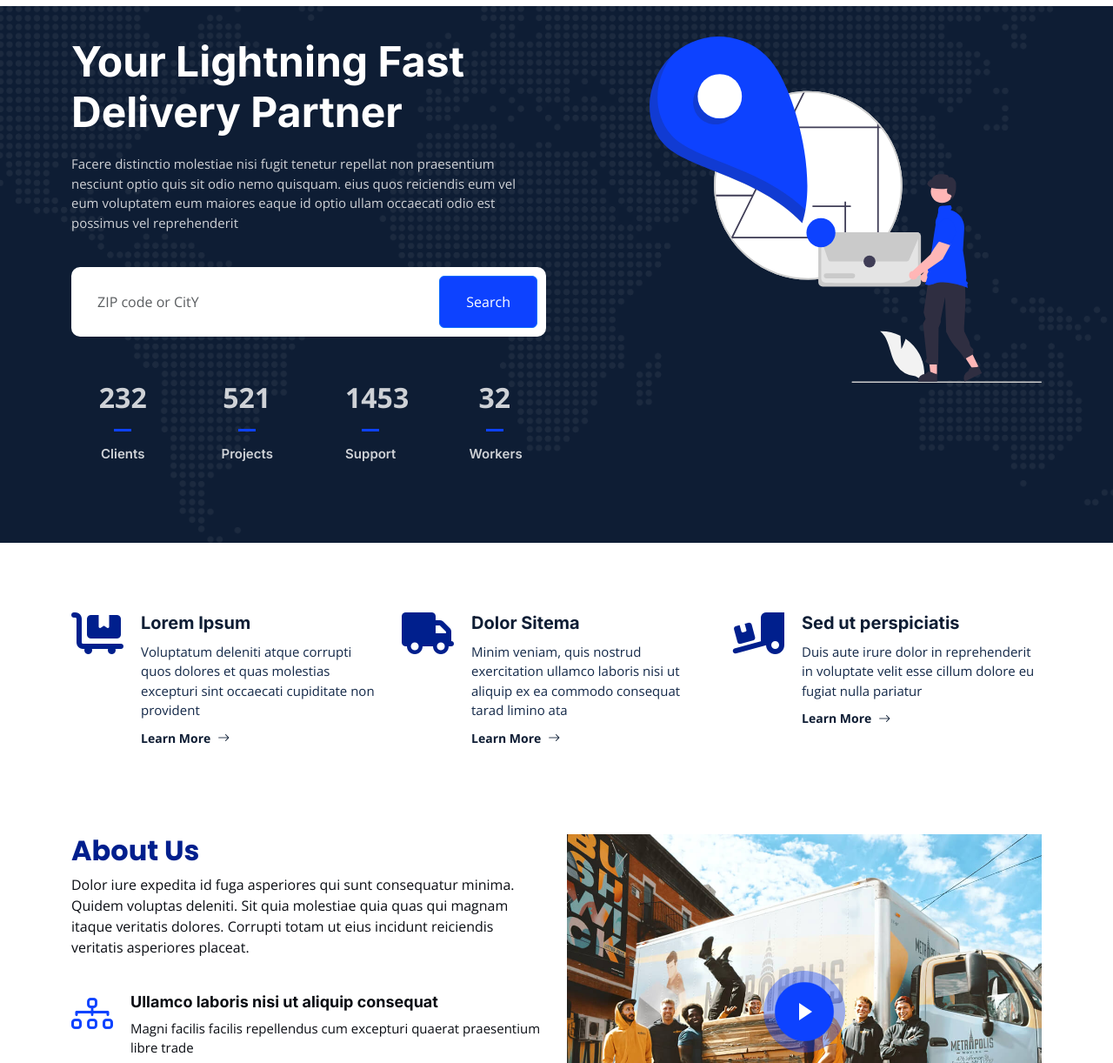
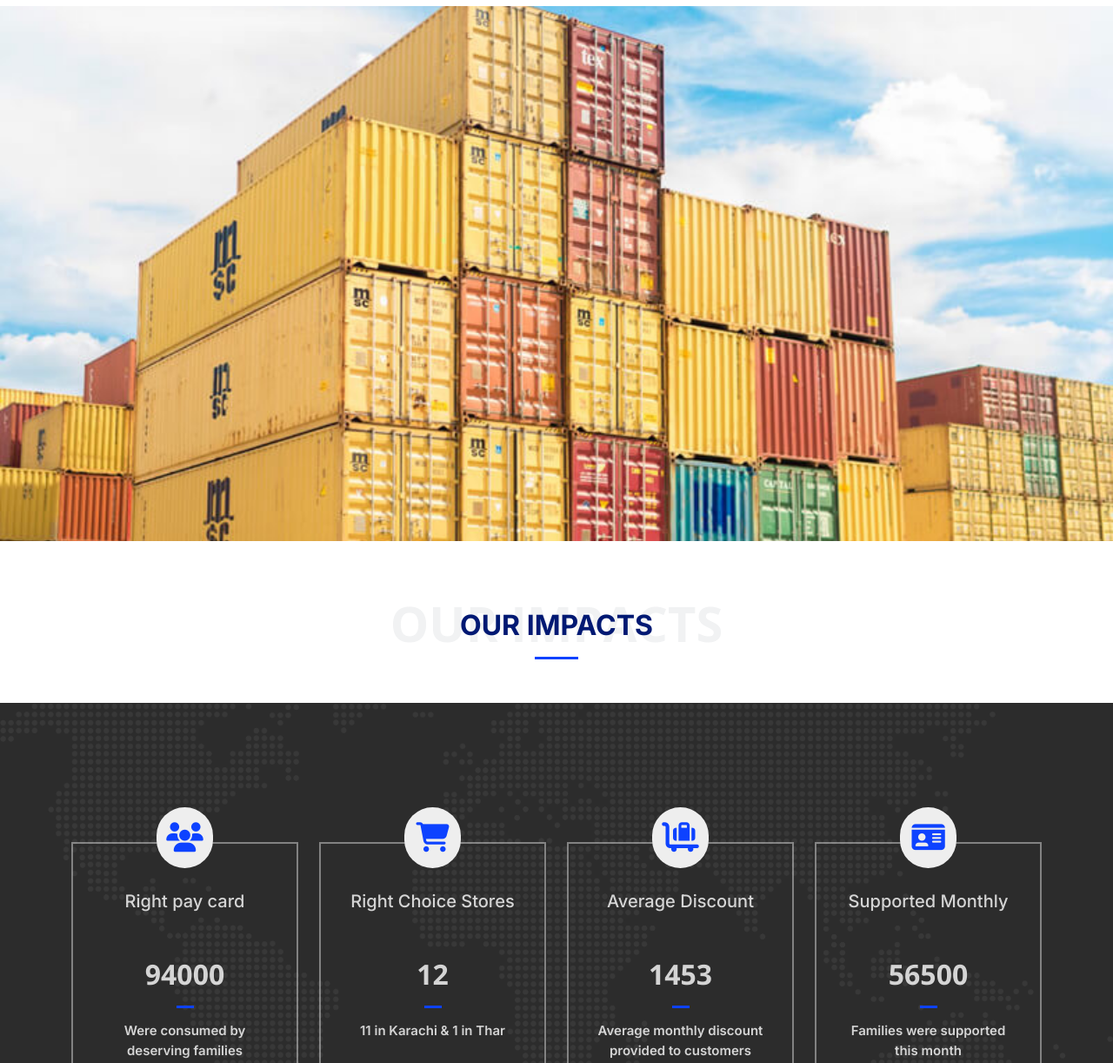
Before and after one commit to Laraib24/charityright, a plain HTML site: page index.html in a window 1280 px wide. Shown: the part 78-1300 px from the top of the page at 87% size. Drawn offline with nearby package versions, Linux system fonts and the light colour scheme.

Commit message:
Home page impacts section

```diff
--- a/assets/css/main.css
+++ b/assets/css/main.css
@@ -1323,7 +1323,25 @@ box-shadow: rgba(100, 100, 111, 0.2) 0px 7px 29px 0px;
   padding: 30px;
   width: 100%;
 }
-
+.stats-item {
+  border: 2px solid #eeeeee71;
+  border-bottom: none;
+  margin-top: -30px;
+}
+.stats-item-img {
+  width: 25%;
+  height: 70px;
+  margin: 0 auto;
+  background-color: #eeeeee;
+  border-radius: 500px;
+  display: flex;
+  justify-content: center;
+  align-items: center;
+}
+.stats-item-img:hover {
+  transform: rotate(360deg);
+  transition: transform 0.9s ease;
+}
 .stats-counter .stats-item span {
   font-size: 48px;
   display: block;
@@ -1845,7 +1863,8 @@ box-shadow: rgba(100, 100, 111, 0.2) 0px 7px 29px 0px;
 .hero {
   width: 100%;
   min-height: 50vh;
-  background-color: var(--color-secondary);
+  /* background-color: var(--color-secondary); */
+  background-color: rgba(0, 0, 0, 0.827);
   background-image: url("../img/hero-bg.png");
   background-size: cover;
   background-position: center;
@@ -2055,3 +2074,12 @@ box-shadow: rgba(100, 100, 111, 0.2) 0px 7px 29px 0px;
 .footer .credits a {
   color: #fff;
 }
+.mySlides {
+  display: none;
+}
+.sliderShow {
+  width: 100%;
+  height: 700px;
+  overflow: hidden;
+  object-fit: contain;
+}
--- a/index.html
+++ b/index.html
@@ -80,55 +80,61 @@
     </div>
   </header><!-- End Header -->
   <!-- End Header -->
-
+<div class="sliderShow">
+  <img class="mySlides" src="assets/img/cargo-service.jpg" style="width:100%">
+  <img class="mySlides" src="assets/img/about.jpg" style="width:100%">
+  <img class="mySlides" src="assets/img/cargo-service.jpg" style="width:100%">
+  <img class="mySlides" src="assets/img/cta-bg.jpg" style="width:100%">
+  <img class="mySlides" src="assets/img/cargo-service.jpg" style="width:100%">
+</div>
   <!-- ======= Hero Section ======= -->
+  <div class="section-header mt-5">
+    <span>Our Impacts</span>
+    <h2>Our Impacts</h2>
+  </div>
   <section id="hero" class="hero d-flex align-items-center">
     <div class="container">
       <div class="row gy-4 d-flex justify-content-between">
-        <div class="col-lg-6 order-2 order-lg-1 d-flex flex-column justify-content-center">
-          <h2 data-aos="fade-up">Your Lightning Fast Delivery Partner</h2>
-          <p data-aos="fade-up" data-aos-delay="100">Facere distinctio molestiae nisi fugit tenetur repellat non praesentium nesciunt optio quis sit odio nemo quisquam. eius quos reiciendis eum vel eum voluptatem eum maiores eaque id optio ullam occaecati odio est possimus vel reprehenderit</p>
-
-          <form action="#" class="form-search d-flex align-items-stretch mb-3" data-aos="fade-up" data-aos-delay="200">
-            <input type="text" class="form-control" placeholder="ZIP code or CitY">
-            <button type="submit" class="btn btn-primary">Search</button>
-          </form>
-
+        <div class="col-lg-12 order-2 order-lg-1 d-flex flex-column justify-content-center">
           <div class="row gy-4" data-aos="fade-up" data-aos-delay="400">
 
             <div class="col-lg-3 col-6">
+              <div class="stats-item-img"><i class="fa-solid fa-users" style="color: #0d42ff; font-size: 34px;"></i></div>
               <div class="stats-item text-center w-100 h-100">
-                <span data-purecounter-start="0" data-purecounter-end="232" data-purecounter-duration="1" class="purecounter"></span>
-                <p>Clients</p>
+                <h5 class="mt-4 mb-5">Right pay card</h5>
+                <span data-purecounter-start="0" data-purecounter-end="94000" data-purecounter-duration="1" class="purecounter"></span>
+                <p>Were consumed by deserving families</p>
               </div>
             </div><!-- End Stats Item -->
 
             <div class="col-lg-3 col-6">
+              <div class="stats-item-img"><i class="fa-solid fa-cart-shopping" style="color: #0d42ff; font-size: 34px;"></i></div>
               <div class="stats-item text-center w-100 h-100">
-                <span data-purecounter-start="0" data-purecounter-end="521" data-purecounter-duration="1" class="purecounter"></span>
-                <p>Projects</p>
+                <h5 class="mt-4 mb-5">Right Choice Stores</h5>
+                <span data-purecounter-start="0" data-purecounter-end="12" data-purecounter-duration="1" class="purecounter"></span>
+                <p>11 in Karachi & 1 in Thar</p>
               </div>
             </div><!-- End Stats Item -->
 
             <div class="col-lg-3 col-6">
+              <div class="stats-item-img"><i class="fa-solid fa-cart-flatbed-suitcase" style="color: #0d42ff; font-size: 34px;"></i></div>
               <div class="stats-item text-center w-100 h-100">
+                <h5 class="mt-4 mb-5">Average Discount</h5>
                 <span data-purecounter-start="0" data-purecounter-end="1453" data-purecounter-duration="1" class="purecounter"></span>
-                <p>Support</p>
+                <p>Average monthly discount provided to customers</p>
               </div>
             </div><!-- End Stats Item -->
 
             <div class="col-lg-3 col-6">
+              <div class="stats-item-img"><i class="fa-solid fa-id-card" style="color: #0d42ff; font-size: 34px;"></i></div>
               <div class="stats-item text-center w-100 h-100">
-                <span data-purecounter-start="0" data-purecounter-end="32" data-purecounter-duration="1" class="purecounter"></span>
-                <p>Workers</p>
+                <h5 class="mt-4 mb-5">Supported Monthly</h5>
+                <span data-purecounter-start="0" data-purecounter-end="56500" data-purecounter-duration="1" class="purecounter"></span>
+                <p>Families were supported this month</p>
               </div>
             </div><!-- End Stats Item -->
 
           </div>
-        </div>
-
-        <div class="col-lg-5 order-1 order-lg-2 hero-img" data-aos="zoom-out">
-          <img src="assets/img/hero-img.svg" class="img-fluid mb-3 mb-lg-0" alt="">
         </div>
 
       </div>
@@ -742,6 +748,22 @@
 
   <!-- Template Main JS File -->
   <script src="assets/js/main.js"></script>
+  <script>
+    var myIndex = 0;
+    carousel();
+
+    function carousel() {
+      var i;
+      var x = document.getElementsByClassName("mySlides");
+      for (i = 0; i < x.length; i++) {
+        x[i].style.display = "none";
+      }
+      myIndex++;
+      if (myIndex > x.length) { myIndex = 1 }
+      x[myIndex - 1].style.display = "block";
+      setTimeout(carousel, 8000); // Change image every 2 seconds
+    }
+  </script>
 
 </body>
 
```
